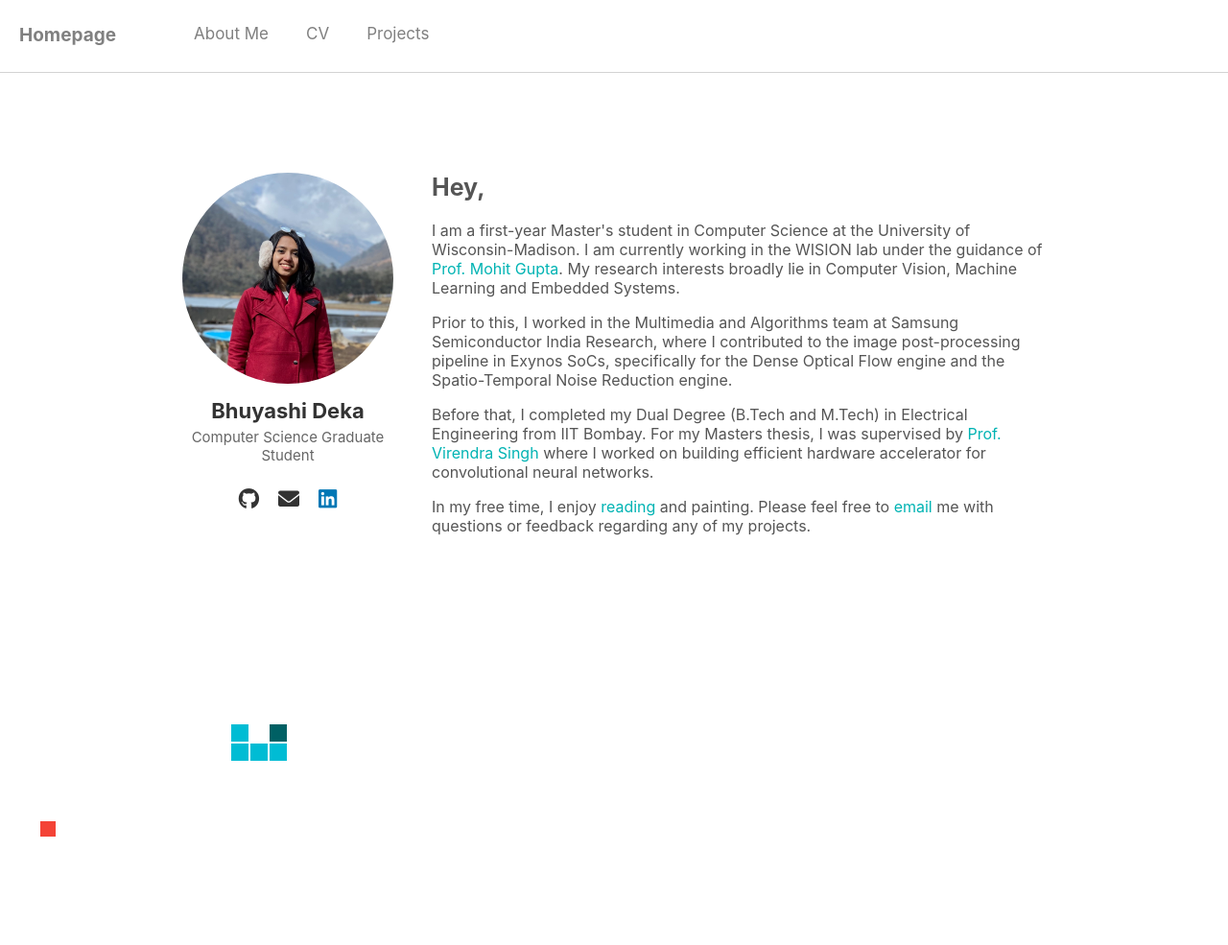
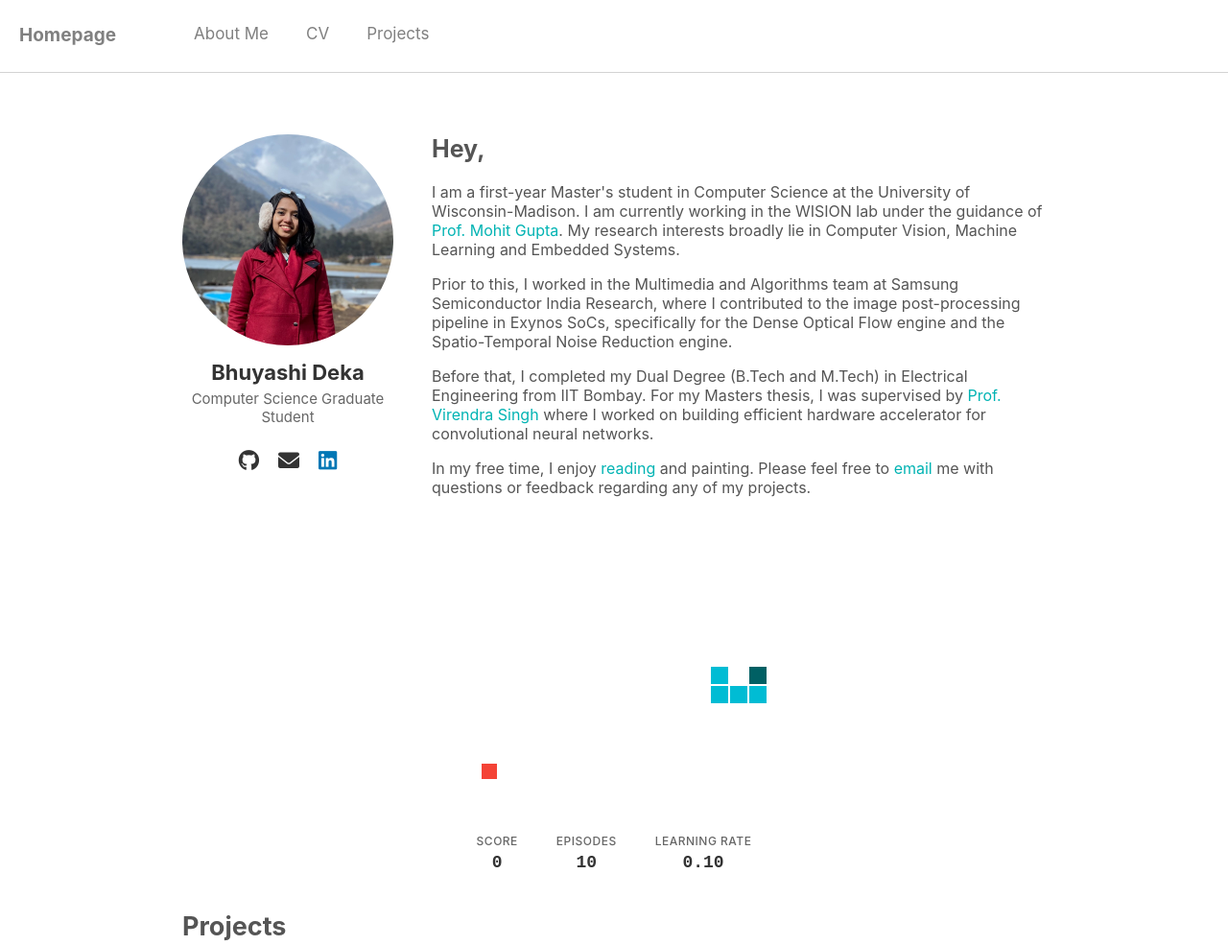
Before and after one commit to Bhuyashi/bhuyashi.github.io, a plain HTML site: page index.html in a window 1280 px wide. Shown: the top 985 px of the page at 96% size. Drawn offline with Linux system fonts and the light colour scheme.

Commit message:
Centre snakes canvas

```diff
--- a/index.html
+++ b/index.html
@@ -58,7 +58,7 @@
 <section id="rl-animation" class="fade-up">
     <div class="animation-container">
         <div class="snake-game-container">
-            <canvas id="snakeCanvas" width="1200" height="300"></canvas>
+            <canvas id="snakeCanvas" width="1200" height="195"></canvas>
             <div class="game-stats">
                 <div class="stat-item">
                     <span class="stat-label">Score</span>
--- a/projects/snake_rl.js
+++ b/projects/snake_rl.js
@@ -6,12 +6,16 @@ class SnakeRL {
         this.cols = Math.floor(this.canvas.width / this.gridSize);
         this.rows = Math.floor(this.canvas.height / this.gridSize);
 
+        // Calculate middle position of the grid
+        const middleX = Math.floor(this.cols / 2);
+        const middleY = Math.floor(this.rows / 2);
+
         this.snake = [
-            {x: 5, y: 5},
-            {x: 4, y: 5},
-            {x: 3, y: 5},
-            {x: 2, y: 5},
-            {x: 1, y: 5}
+            {x: middleX, y: middleY},
+            {x: middleX - 1, y: middleY},
+            {x: middleX - 2, y: middleY},
+            {x: middleX - 3, y: middleY},
+            {x: middleX - 4, y: middleY}
         ];
         this.food = this.generateFood();
         this.direction = 'right';
@@ -148,12 +152,16 @@ class SnakeRL {
     }
 
     resetGame() {
+        // Calculate middle position of the grid
+        const middleX = Math.floor(this.cols / 2);
+        const middleY = Math.floor(this.rows / 2);
+
         this.snake = [
-            {x: 5, y: 5},
-            {x: 4, y: 5},
-            {x: 3, y: 5},
-            {x: 2, y: 5},
-            {x: 1, y: 5}
+            {x: middleX, y: middleY},
+            {x: middleX - 1, y: middleY},
+            {x: middleX - 2, y: middleY},
+            {x: middleX - 3, y: middleY},
+            {x: middleX - 4, y: middleY}
         ];
         this.food = this.generateFood();
         this.direction = 'right';
--- a/styles/style.css
+++ b/styles/style.css
@@ -111,7 +111,7 @@ section#projects {
     display: flex;
     align-items: flex-start;
     gap: 40px;
-    padding-top: 180px; /* Increased from 120px */
+    padding-top: 140px; /* Reduced from 180px to decrease space */
     scroll-margin-top: 70px;
 }
 
```
